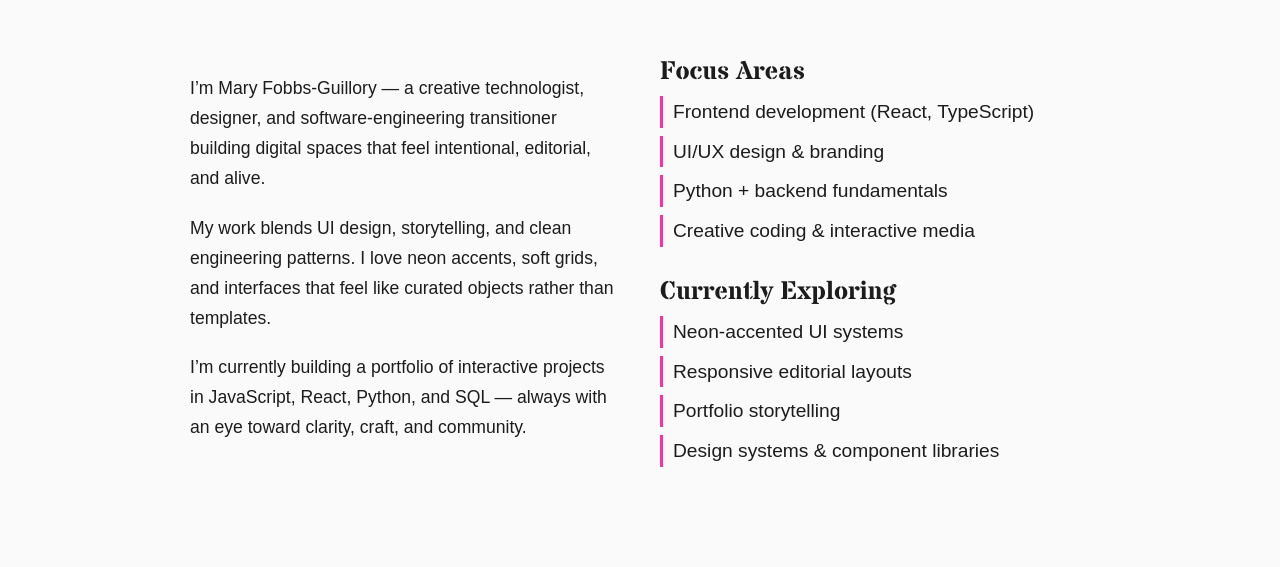
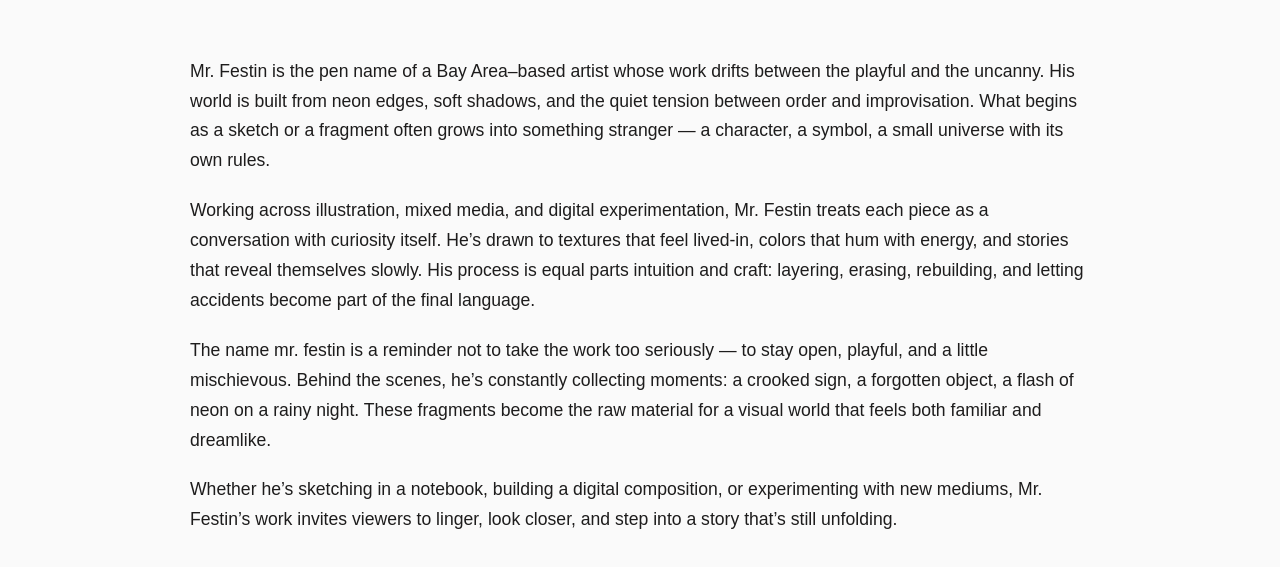
Before and after one commit to mfobbsie/mrfestinwebsite, a React (Vite) app: page /about in a window 1280 px wide. Shown: the part 617-1184 px from the top of the page. Built offline with nearby package versions, Linux system fonts and the light colour scheme; a web font is replaced by a local one.

Commit message:
updated blog tags so they're legible on hover

```diff
--- a/src/App.css
+++ b/src/App.css
@@ -23,12 +23,14 @@
   --lh-heading: 1.15;
 
   --tag-accent: var(--accent-purple);
+  --tag-hover-text: #fff;
 }
 
 [data-theme="dark"] {
   --bg: #1b1a1a;
   --text: #efe8e8;
   --tag-accent: var(--accent-lime);
+  --tag-hover-text: #111;
 }
 
 /* BODY TEXT */
@@ -87,7 +89,7 @@ h3 { font-size: var(--size-h3); }
   color: var(--text);
 }
 
-.tag {
+.nav-tag {
   padding: 6px 14px;
   border: 2px solid var(--accent-pink);
   color: var(--accent-pink);
@@ -102,25 +104,25 @@ h3 { font-size: var(--size-h3); }
 }
 
 /* Hover: fill the tag */
-.tag:hover {
+.nav-tag:hover {
   background: var(--accent-pink);
   color: #fff;
 }
 
-.tag:nth-child(1) { border-color: var(--accent-teal); color: var(--accent-teal); }
-.tag:nth-child(1):hover { background: var(--accent-teal); color: #fff;}
+.nav-tag:nth-child(1) { border-color: var(--accent-teal); color: var(--accent-teal); }
+.nav-tag:nth-child(1):hover { background: var(--accent-teal); color: #fff;}
 
-.tag:nth-child(2) { border-color: var(--accent-pink); color: var(--accent-pink); }
-.tag:nth-child(2):hover { background: var(--accent-pink); color: #fff; }
+.nav-tag:nth-child(2) { border-color: var(--accent-pink); color: var(--accent-pink); }
+.nav-tag:nth-child(2):hover { background: var(--accent-pink); color: #fff; }
 
-.tag:nth-child(3) { border-color: var(--accent-purple); color: var(--accent-purple); }
-.tag:nth-child(3):hover { background: var(--accent-purple); color: #fff;}
+.nav-tag:nth-child(3) { border-color: var(--accent-purple); color: var(--accent-purple); }
+.nav-tag:nth-child(3):hover { background: var(--accent-purple); color: #fff;}
 
-.tag:nth-child(4) { border-color: var(--accent-lime); color: var(--accent-lime); }
-.tag:nth-child(4):hover { background: var(--accent-lime); color: #111;}
+.nav-tag:nth-child(4) { border-color: var(--accent-lime); color: var(--accent-lime); }
+.nav-tag:nth-child(4):hover { background: var(--accent-lime); color: #111;}
 
-.tag:nth-child(5) { border-color: var(--accent-teal); color: var(--accent-teal); }
-.tag:nth-child(5):hover { background: var(--accent-teal); color: #fff;}
+.nav-tag:nth-child(5) { border-color: var(--accent-teal); color: var(--accent-teal); }
+.nav-tag:nth-child(5):hover { background: var(--accent-teal); color: #fff;}
 
 
 .nav {
--- a/src/App.tsx
+++ b/src/App.tsx
@@ -33,22 +33,22 @@ function App() {
         </button>
 
         <div className={`nav-links ${menuOpen ? "open" : ""}`}>
-          <Link to="/" className="tag">
+          <Link to="/" className="nav-tag">
             home
           </Link>
-          <Link to="/about" className="tag">
+          <Link to="/about" className="nav-tag">
             about
           </Link>
-          <Link to="/gallery" className="tag">
+          <Link to="/gallery" className="nav-tag">
             gallery
           </Link>
-          <Link to="/contact" className="tag">
+          <Link to="/contact" className="nav-tag">
             contact
           </Link>
-          <Link to="/blog" className="tag">
+          <Link to="/blog" className="nav-tag">
             blog
           </Link>
-          <Link to="/shop" className="tag">
+          <Link to="/shop" className="nav-tag">
             shop
           </Link>
         </div>
--- a/src/components/Tag.css
+++ b/src/components/Tag.css
@@ -9,14 +9,12 @@
   text-transform: uppercase;
   cursor: pointer;
   transition: all 0.2s ease;
+
+  color: var(--text);
 }
 
-.tag-pill:hover {
-  background: currentColor;
-  color: #111;
+.tag-pill:hover,
+.tag-pill.active {
+  background: var(--tag-accent); /* use borderColor as background */
+  color: var(--tag-hover-text);
 }
-
-.tag-pill.active {
-  background: currentColor;
-  color: #111;
-}
--- a/src/components/Tag.tsx
+++ b/src/components/Tag.tsx
@@ -1,5 +1,3 @@
-/*Tag.tsx*/
-
 import "./Tag.css";
 
 interface TagProps {
@@ -18,7 +16,12 @@ export default function Tag({
   return (
     <button
       className={`tag-pill ${active ? "active" : ""}`}
-      style={{ borderColor: accent, color: accent }}
+      style={
+        {
+          borderColor: accent,
+          "--tag-accent": accent,
+        } as React.CSSProperties & { "--tag-accent": string }
+      }
       onClick={onClick}
     >
       {label}
--- a/src/components/about.css
+++ b/src/components/about.css
@@ -45,13 +45,6 @@
   margin-bottom: 40px;
 }
 
-/* Two-column layout */
-.about-grid {
-  display: grid;
-  grid-template-columns: 1fr 1fr;
-  gap: 40px;
-}
-
 .about-text p {
   margin-bottom: 20px;
   font-size: 1.1rem;
--- a/src/components/about.tsx
+++ b/src/components/about.tsx
@@ -28,46 +28,40 @@ export default function About() {
       {/* Main content */}
       <div className="about-content fade-on-scroll">
         <h1 className="about-title">About</h1>
-
-        <div className="about-grid">
           <div className="about-text">
             <p>
-              I’m Mary Fobbs‑Guillory — a creative technologist, designer, and
-              software‑engineering transitioner building digital spaces that
-              feel intentional, editorial, and alive.
+              Mr. Festin is the pen name of a Bay Area–based artist whose work
+              drifts between the playful and the uncanny. His world is built
+              from neon edges, soft shadows, and the quiet tension between order
+              and improvisation. What begins as a sketch or a fragment often
+              grows into something stranger — a character, a symbol, a small
+              universe with its own rules.
+            </p>
+            <p>
+              Working across illustration, mixed media, and digital
+              experimentation, Mr. Festin treats each piece as a conversation
+              with curiosity itself. He’s drawn to textures that feel lived‑in,
+              colors that hum with energy, and stories that reveal themselves
+              slowly. His process is equal parts intuition and craft: layering,
+              erasing, rebuilding, and letting accidents become part of the
+              final language.
+            </p>
+            <p>
+              The name mr. festin is a reminder not to take the work too
+              seriously — to stay open, playful, and a little mischievous.
+              Behind the scenes, he’s constantly collecting moments: a crooked
+              sign, a forgotten object, a flash of neon on a rainy night. These
+              fragments become the raw material for a visual world that feels
+              both familiar and dreamlike.
             </p>
 
             <p>
-              My work blends UI design, storytelling, and clean engineering
-              patterns. I love neon accents, soft grids, and interfaces that
-              feel like curated objects rather than templates.
-            </p>
-
-            <p>
-              I’m currently building a portfolio of interactive projects in
-              JavaScript, React, Python, and SQL — always with an eye toward
-              clarity, craft, and community.
+              Whether he’s sketching in a notebook, building a digital
+              composition, or experimenting with new mediums, Mr. Festin’s work
+              invites viewers to linger, look closer, and step into a story
+              that’s still unfolding.
             </p>
           </div>
-
-          <div className="about-details">
-            <h3>Focus Areas</h3>
-            <ul>
-              <li>Frontend development (React, TypeScript)</li>
-              <li>UI/UX design & branding</li>
-              <li>Python + backend fundamentals</li>
-              <li>Creative coding & interactive media</li>
-            </ul>
-
-            <h3>Currently Exploring</h3>
-            <ul>
-              <li>Neon‑accented UI systems</li>
-              <li>Responsive editorial layouts</li>
-              <li>Portfolio storytelling</li>
-              <li>Design systems & component libraries</li>
-            </ul>
-          </div>
-        </div>
       </div>
     </section>
   );
--- a/src/components/blog.tsx
+++ b/src/components/blog.tsx
@@ -4,7 +4,7 @@ import { useState } from "react";
 import type { ReactNode } from "react";
 import "./Blog.css";
 import PullQuote from "./PullQuote";
-import Tag from "./Tag";
+import Tag from "../components/Tag";
 
 interface BlogPost {
   title: string;
@@ -67,6 +67,15 @@ export default function Blog() {
     ? posts.filter((p) => p.tags.includes(activeTag))
     : posts;
 
+  const tagAccents: Record<string, string> = {
+    studio: "var(--accent-teal)",
+    process: "var(--accent-teal)",
+    art: "var(--accent-pink)",
+    neon: "var(--accent-lime)",
+    identity: "var(--accent-lime)",
+  };
+
+
   return (
     <section className="blog-page">
       <h1 className="blog-title">Blog</h1>
@@ -77,7 +86,7 @@ export default function Blog() {
           <Tag
             key={tag}
             label={tag}
-            accent="var(--tag-accent)"
+            accent={tagAccents[tag]}
             active={activeTag === tag}
             onClick={() => setActiveTag(activeTag === tag ? null : tag)}
           />
```
